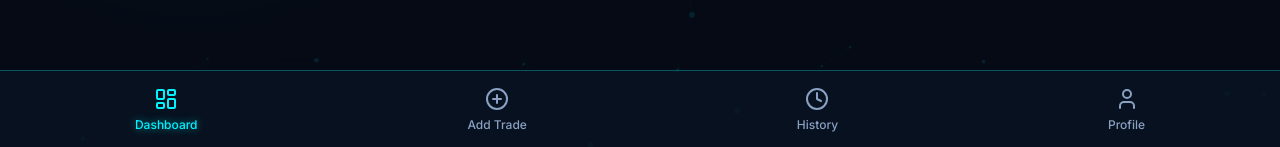
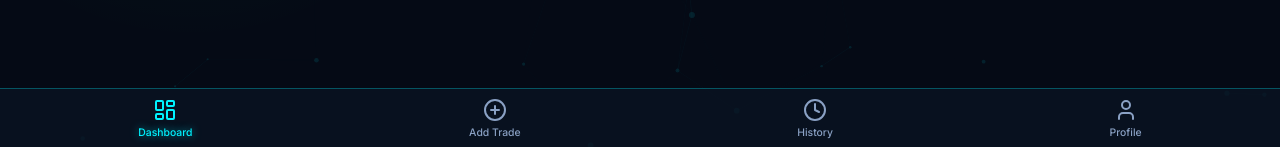
Before and after one commit to shivrajkale322009-ui/tradu, a React (Vite) app: page / in a window 1280 px wide. Shown: the part 650-797 px from the top of the page. Built offline with nearby package versions, Linux system fonts and the light colour scheme; no server answers.

Commit message:
Slimmed down navigation panel height v2.4

```diff
--- a/src/index.css
+++ b/src/index.css
@@ -97,7 +97,7 @@ a {
 .main-content {
   flex: 1;
   overflow-y: auto;
-  padding-bottom: 90px;
+  padding-bottom: 70px;
   z-index: 10;
 }
 
@@ -471,8 +471,8 @@ h3 { font-size: 0.9rem; }
   border-top: 1px solid var(--border);
   display: flex;
   justify-content: space-around;
-  padding: 1rem 0;
-  padding-bottom: calc(1rem + env(safe-area-inset-bottom));
+  padding: 0.6rem 0;
+  padding-bottom: calc(0.6rem + env(safe-area-inset-bottom));
   z-index: 100;
   transition: var(--transition);
 }
@@ -481,9 +481,9 @@ h3 { font-size: 0.9rem; }
   display: flex;
   flex-direction: column;
   align-items: center;
-  gap: 0.3rem;
+  gap: 0.15rem;
   color: var(--text-muted);
-  font-size: 0.75rem;
+  font-size: 0.65rem;
   font-weight: 500;
   transition: var(--transition);
 }
```
